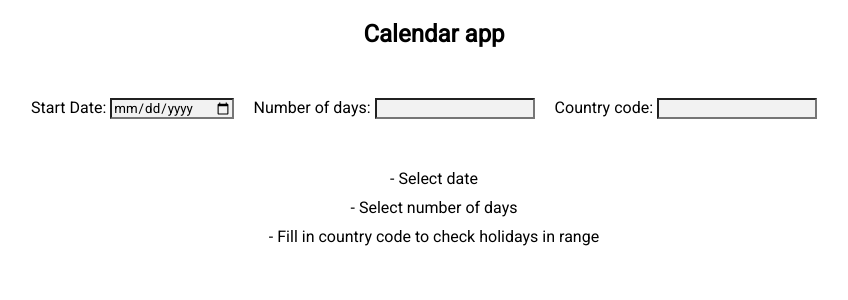
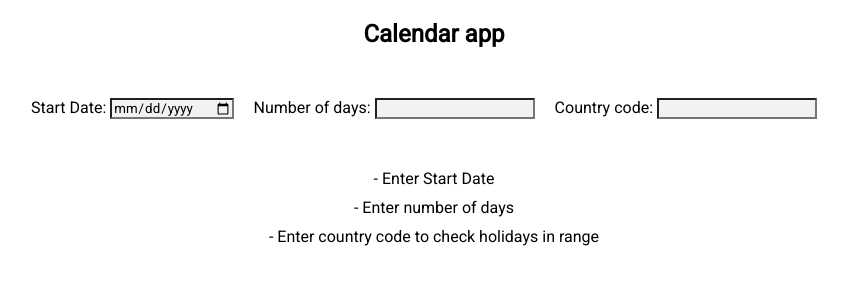
Before and after one commit to crdevdeu/calendar-app, an Angular app: page / in a window 1280 px wide. Shown: the top 300 px of the page, without its empty margins (206-1054 px from the left). Built offline with nearby package versions, Linux system fonts and the light colour scheme.

Commit message:
refactor: change user instruction messages

```diff
--- a/src/app/app.component.html
+++ b/src/app/app.component.html
@@ -17,9 +17,9 @@
     </div>
   </form>
   <div class="form-messages">
-    <div *ngIf="showDateText" class="form-message-text">- Select date</div>
-    <div *ngIf="showNumberOfDaysText" class="form-message-text">- Select number of days</div>
-    <div *ngIf="showCountryCodeText" class="form-message-text">- Fill in country code to check holidays in range</div>
+    <div *ngIf="showDateText" class="form-message-text">- Enter Start Date</div>
+    <div *ngIf="showNumberOfDaysText" class="form-message-text">- Enter number of days</div>
+    <div *ngIf="showCountryCodeText" class="form-message-text">- Enter country code to check holidays in range</div>
   </div>
   <div class="calendars-container">
     <div class="calendars-grid">
```
